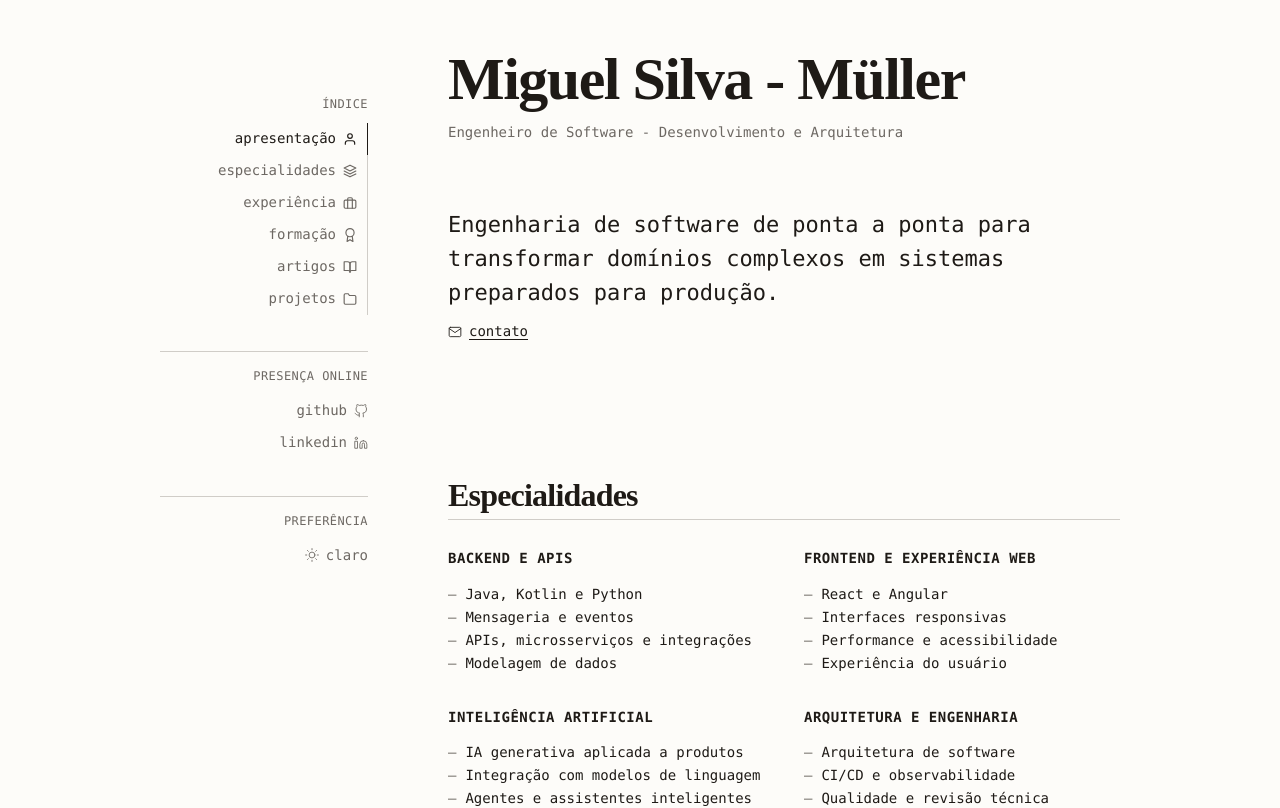
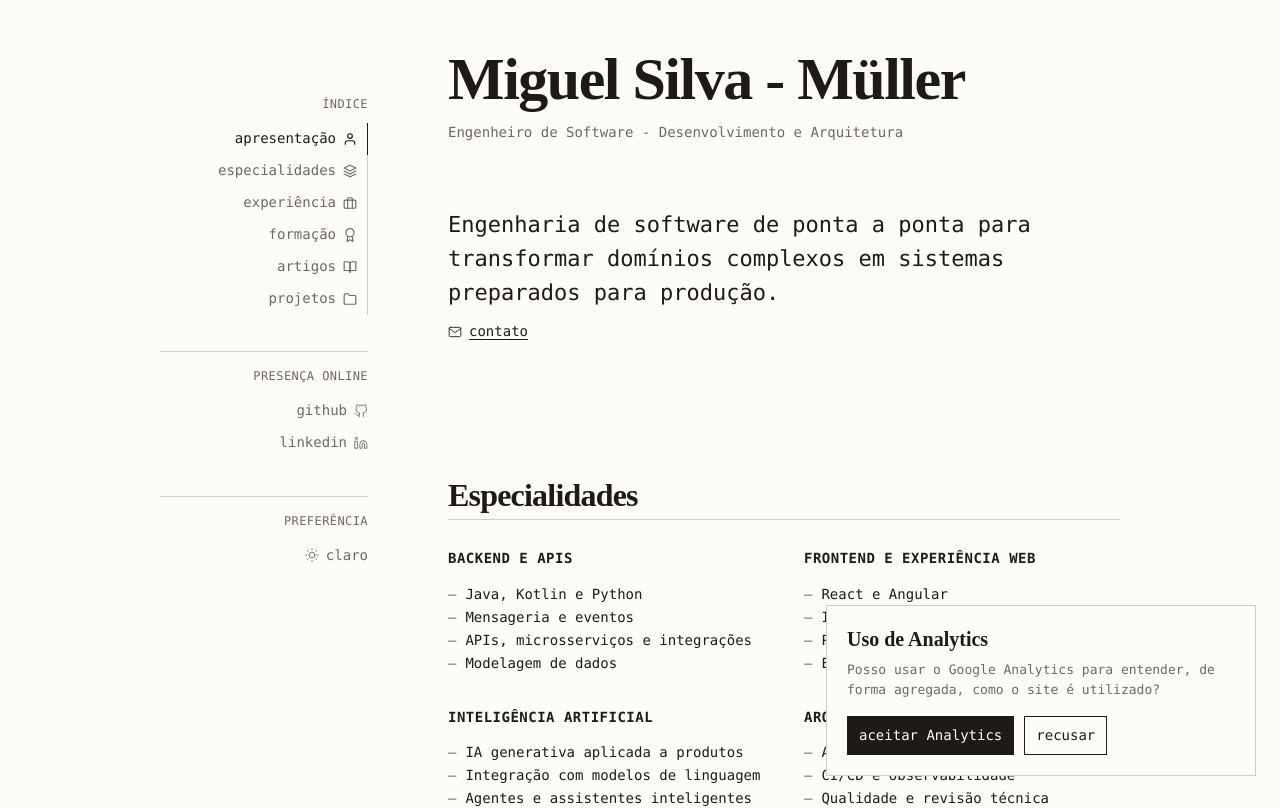
Before and after one commit to miguelsmuller/site-miguelsmuller, a Next.js app: page / in a window 1280 px wide. Shown: the top 808 px of the page. Built offline with nearby package versions, Linux system fonts and the light colour scheme; no server answers.

Commit message:
feat: add GA4 consent integration

```diff
--- /dev/null
+++ b/app/lib/analytics.ts
@@ -0,0 +1,6 @@
+export const GA_MEASUREMENT_ID = 'G-VL0P9P94G5'
+export const GA_PRODUCTION_HOST = 'www.miguelsmuller.dev.br'
+
+export function isAnalyticsProductionHost(hostname: string) {
+  return hostname === GA_PRODUCTION_HOST
+}
--- a/app/provider/Provider.tsx
+++ b/app/provider/Provider.tsx
@@ -2,11 +2,13 @@
 
 import React from 'react'
 import { ThemeProvider } from 'next-themes'
+import { AnalyticsConsent } from './analytics-consent'
 
 export const Providers = ({ children }: { children: React.ReactNode }) => {
   return (
     <ThemeProvider attribute="class" defaultTheme="system" enableSystem>
       {children}
+      <AnalyticsConsent />
     </ThemeProvider>
   )
 }
--- /dev/null
+++ b/app/provider/analytics-consent.module.css
@@ -0,0 +1,65 @@
+.banner {
+  position: fixed;
+  right: 24px;
+  bottom: 24px;
+  z-index: 110;
+  width: min(100% - 40px, 430px);
+  padding: 20px;
+  border: 1px solid var(--border);
+  background: var(--background);
+  color: var(--foreground);
+}
+
+.title {
+  margin: 0;
+  font-family: var(--font-serif);
+  font-size: 20px;
+  line-height: 1.3;
+}
+
+.description {
+  margin: 8px 0 0;
+  color: var(--muted-foreground);
+  font-size: var(--text-meta);
+  line-height: 1.55;
+}
+
+.actions {
+  display: flex;
+  flex-wrap: wrap;
+  gap: 10px;
+  margin-top: 16px;
+}
+
+.actions button {
+  min-height: 36px;
+  padding: 7px 11px;
+  border: 1px solid var(--foreground);
+  border-radius: 0;
+  background: transparent;
+  color: var(--foreground);
+  cursor: pointer;
+  font-family: var(--font-mono);
+  font-size: var(--text-navigation);
+}
+
+.actions button:hover {
+  background: var(--muted);
+}
+
+.actions .accept {
+  background: var(--foreground);
+  color: var(--background);
+}
+
+.actions .accept:hover {
+  background: var(--foreground);
+  opacity: 0.88;
+}
+
+@media (max-width: 600px) {
+  .banner {
+    right: 20px;
+    bottom: 20px;
+  }
+}
--- /dev/null
+++ b/app/provider/analytics-consent.tsx
@@ -0,0 +1,61 @@
+'use client'
+
+import Script from 'next/script'
+import React, { useEffect, useState } from 'react'
+import { GA_MEASUREMENT_ID, isAnalyticsProductionHost } from '../lib/analytics'
+import styles from './analytics-consent.module.css'
+
+const consentStorageKey = 'analytics-consent'
+
+type Consent = 'accepted' | 'rejected' | null
+
+export function AnalyticsConsent() {
+  const [consent, setConsent] = useState<Consent | undefined>(undefined)
+
+  useEffect(() => {
+    const storedConsent = window.localStorage.getItem(consentStorageKey)
+    setConsent(storedConsent === 'accepted' || storedConsent === 'rejected' ? storedConsent : null)
+  }, [])
+
+  const saveConsent = (value: Exclude<Consent, null>) => {
+    window.localStorage.setItem(consentStorageKey, value)
+    setConsent(value)
+  }
+
+  const shouldLoadAnalytics = consent === 'accepted' &&
+    typeof window !== 'undefined' &&
+    isAnalyticsProductionHost(window.location.hostname)
+
+  return (
+    <>
+      {shouldLoadAnalytics && (
+        <>
+          <Script src={`https://www.googletagmanager.com/gtag/js?id=${GA_MEASUREMENT_ID}`} strategy="afterInteractive" />
+          <Script id="google-analytics" strategy="afterInteractive">
+            {`window.dataLayer = window.dataLayer || [];
+function gtag(){dataLayer.push(arguments);}
+gtag('js', new Date());
+gtag('config', '${GA_MEASUREMENT_ID}');`}
+          </Script>
+        </>
+      )}
+
+      {consent === null && (
+        <section className={styles.banner} aria-label="Uso de Analytics">
+          <h2 className={styles.title}>Uso de Analytics</h2>
+          <p className={styles.description}>
+            Posso usar o Google Analytics para entender, de forma agregada, como o site é utilizado?
+          </p>
+          <div className={styles.actions}>
+            <button type="button" className={styles.accept} onClick={() => saveConsent('accepted')}>
+              aceitar Analytics
+            </button>
+            <button type="button" onClick={() => saveConsent('rejected')}>
+              recusar
+            </button>
+          </div>
+        </section>
+      )}
+    </>
+  )
+}
```
Also changed, not shown: 3 other files (tests, documents, lock files or other folders).
